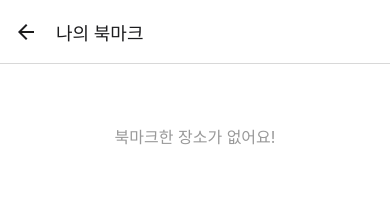
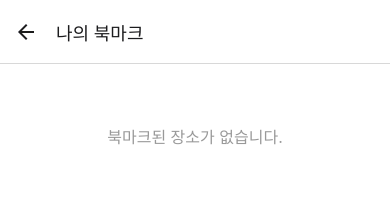
Before and after one commit to Forzzle/Ambby_FE, a React Native app: screen /BookMarkPage in a window 390 px wide. Shown: the top 218 px of the page. Built offline with nearby package versions, Linux system fonts and the light colour scheme; what react-native-sound would draw is missing.

Commit message:
feat: 북마크 더보기 기능 추가

```diff
--- a/src/pages/BookMarkPage.jsx
+++ b/src/pages/BookMarkPage.jsx
@@ -1,32 +1,65 @@
 import React, {useEffect, useState} from 'react';
-import {View, Text, FlatList, StyleSheet} from 'react-native';
+import {View, Text, FlatList, StyleSheet, TouchableOpacity} from 'react-native';
 import {getBookmarks} from '../utils/bookMarkStorage';
 import {useIsFocused} from '@react-navigation/native';
 import ListCard from '../components/ListCard';
 
+const ITEMS_PER_PAGE = 5;
+
 const BookMarkPage = () => {
   const [places, setPlaces] = useState([]);
   const isFocused = useIsFocused();
+  const [visibleData, setVisibleData] = useState([]);
+  const [currentIndex, setCurrentIndex] = useState(0);
+
+  const loadMore = () => {
+    const nextData = places.slice(currentIndex, currentIndex + ITEMS_PER_PAGE);
+    setVisibleData(prev => [...prev, ...nextData]);
+    setCurrentIndex(prev => prev + ITEMS_PER_PAGE);
+  };
 
   useEffect(() => {
     if (isFocused) {
       const loadBookmarkedPlaces = async () => {
         const place = await getBookmarks();
         setPlaces(place);
+        setVisibleData([]); // 기존 데이터 초기화
+        setCurrentIndex(0);
       };
       loadBookmarkedPlaces();
     }
-    console.log(places);
   }, [isFocused]);
+
+  useEffect(() => {
+    if (places.length > 0) {
+      const initialData = places.slice(0, ITEMS_PER_PAGE);
+      setVisibleData(initialData);
+      setCurrentIndex(ITEMS_PER_PAGE);
+    }
+  }, [places]);
+
+  const renderFooter = () => {
+    if (currentIndex >= places.length) {
+      return null;
+    }
+
+    return (
+      <TouchableOpacity style={styles.button} onPress={loadMore}>
+        <Text style={styles.buttonText}>더보기</Text>
+      </TouchableOpacity>
+    );
+  };
 
   return (
     <View style={styles.container}>
       <FlatList
-        data={places}
-        keyExtractor={item => item?.id?.toString()}
+        data={visibleData}
+        keyExtractor={item => item.id}
         renderItem={({item}) => <ListCard item={item} />}
+        contentContainerStyle={{paddingBottom: 20}}
+        ListFooterComponent={renderFooter}
         ListEmptyComponent={
-          <Text style={styles.empty}>북마크한 장소가 없어요!</Text>
+          <Text style={styles.empty}>북마크된 장소가 없습니다.</Text>
         }
       />
     </View>
@@ -55,4 +88,15 @@ const styles = StyleSheet.create({
     color: '#999',
     textAlign: 'center',
   },
+  button: {
+    backgroundColor: '#2e2e2e',
+    paddingVertical: 12,
+    borderRadius: 8,
+    alignItems: 'center',
+    marginTop: 8,
+  },
+  buttonText: {
+    color: '#fff',
+    fontWeight: 'bold',
+  },
 });
--- a/src/pages/DetailPage.jsx
+++ b/src/pages/DetailPage.jsx
@@ -38,9 +38,9 @@ const StoreOverview = ({storeInfo}) => {
   };
   return (
     <View style={[styles.section, {gap: 4}]}>
-      <View style={{flexDirection: 'row', alignItems: 'baseline', gap: 6}}>
+      <View style={{flexDirection: 'row', gap: 6}}>
         <Text style={styles.title}>{storeInfo?.displayName?.text}</Text>
-        <Text style={{marginRight: 'auto'}}>
+        <Text style={styles.category}>
           {storeInfo?.primaryTypeDisplayName?.text}
         </Text>
         <BookMarkBtn place={bookMarkPlace} />
@@ -174,6 +174,12 @@ const styles = StyleSheet.create({
   title: {
     fontSize: 20,
     fontWeight: '800',
+    width: 'auto',
+    maxWidth: '80%',
+  },
+  category: {
+    marginRight: 'auto',
+    alignSelf: 'flex-end',
   },
   bottomBtnContainer: {
     position: 'absolute',
--- a/src/pages/SearchResultPage.jsx
+++ b/src/pages/SearchResultPage.jsx
@@ -1,4 +1,3 @@
-import {useNavigation} from '@react-navigation/native';
 import React, {useState, useEffect} from 'react';
 import {
   View,
@@ -27,6 +26,17 @@ const SearchResultPage = ({route}) => {
     setCurrentIndex(prev => prev + ITEMS_PER_PAGE);
   };
 
+  const renderFooter = () => {
+    if (currentIndex >= data.length) {
+      return null;
+    }
+    return (
+      <TouchableOpacity style={styles.button} onPress={loadMore}>
+        <Text style={styles.buttonText}>더보기</Text>
+      </TouchableOpacity>
+    );
+  };
+
   return (
     <View style={styles.container}>
       <TextInput
@@ -42,13 +52,11 @@ const SearchResultPage = ({route}) => {
         keyExtractor={item => item.id}
         renderItem={({item}) => <ListCard item={item} />}
         contentContainerStyle={{paddingBottom: 20}}
+        ListFooterComponent={renderFooter}
+        ListEmptyComponent={
+          <Text style={styles.empty}>북마크된 장소가 없습니다.</Text>
+        }
       />
-
-      {currentIndex < data.length && (
-        <TouchableOpacity style={styles.button} onPress={loadMore}>
-          <Text style={styles.buttonText}>더보기</Text>
-        </TouchableOpacity>
-      )}
     </View>
   );
 };
@@ -98,14 +106,14 @@ const styles = StyleSheet.create({
     color: '#444',
   },
   button: {
-    backgroundColor: '#ccc',
+    backgroundColor: '#2e2e2e',
     paddingVertical: 12,
     borderRadius: 8,
     alignItems: 'center',
     marginTop: 8,
   },
   buttonText: {
-    color: '#333',
+    color: 'white',
     fontWeight: 'bold',
   },
 });
```
